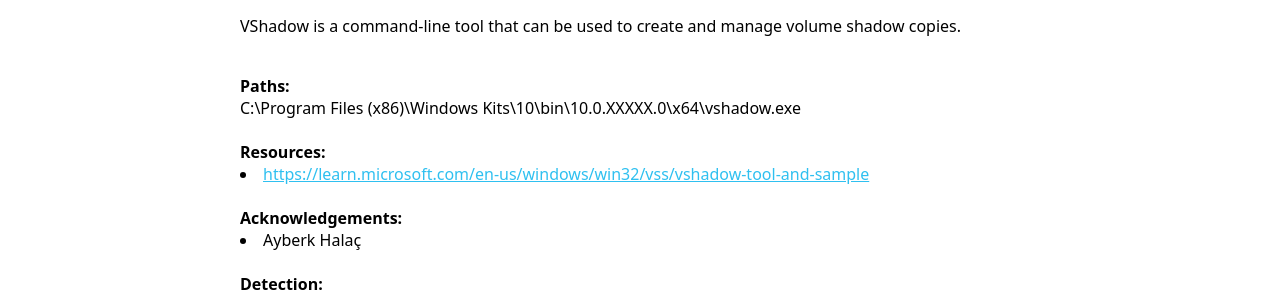
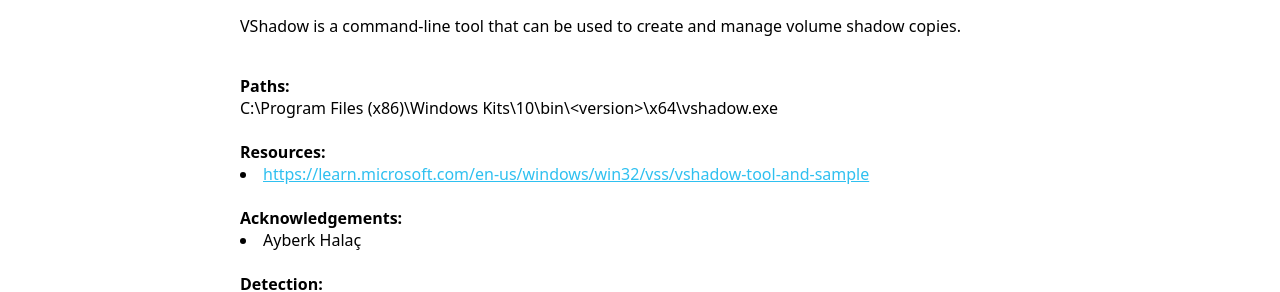
Before and after one commit to LOLBAS-Project/LOLBAS-Project.github.io, a Jekyll site: the page built from _lolbas/OtherMSBinaries/Vshadow.md, in a window 1280 px wide. Shown: the part 132-424 px from the top of the page. Built offline with Jekyll 4.4.1, drawn with Linux system fonts in a browser that asks for light colours.

Commit message:
Applying update LOLBAS-Project/LOLBAS@55d84345ac1e29472a3e24f12e74508bdd82e105

```diff
--- a/_lolbas/OtherMSBinaries/Vshadow.md
+++ b/_lolbas/OtherMSBinaries/Vshadow.md
@@ -12,7 +12,7 @@ Commands:
     MitreID: T1127
     OperatingSystem: Windows 10, Windows 11
 Full_Path:
-  - Path: C:\Program Files (x86)\Windows Kits\10\bin\10.0.XXXXX.0\x64\vshadow.exe
+  - Path: C:\Program Files (x86)\Windows Kits\10\bin\<version>\x64\vshadow.exe
 Detection:
   - IOC: vshadow.exe usage with -exec parameter
 Resources:
```
